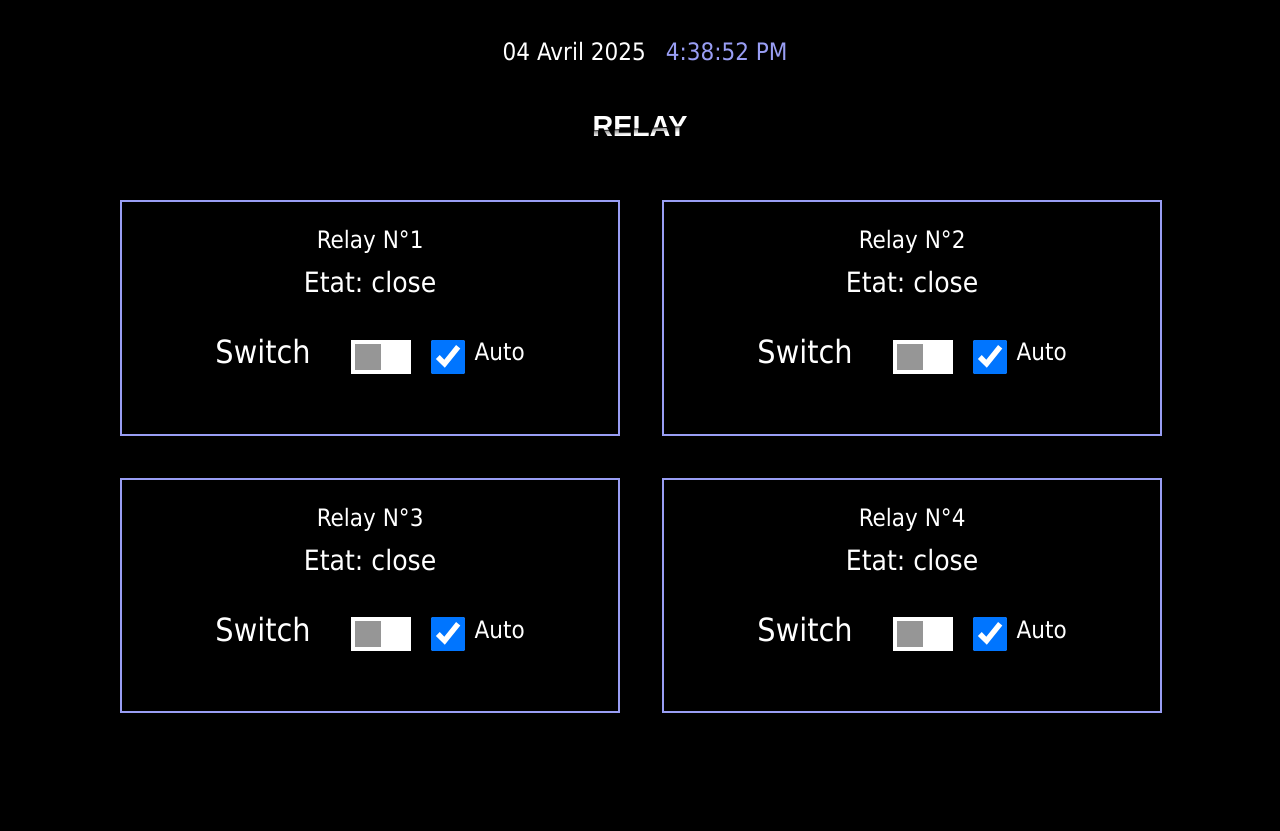
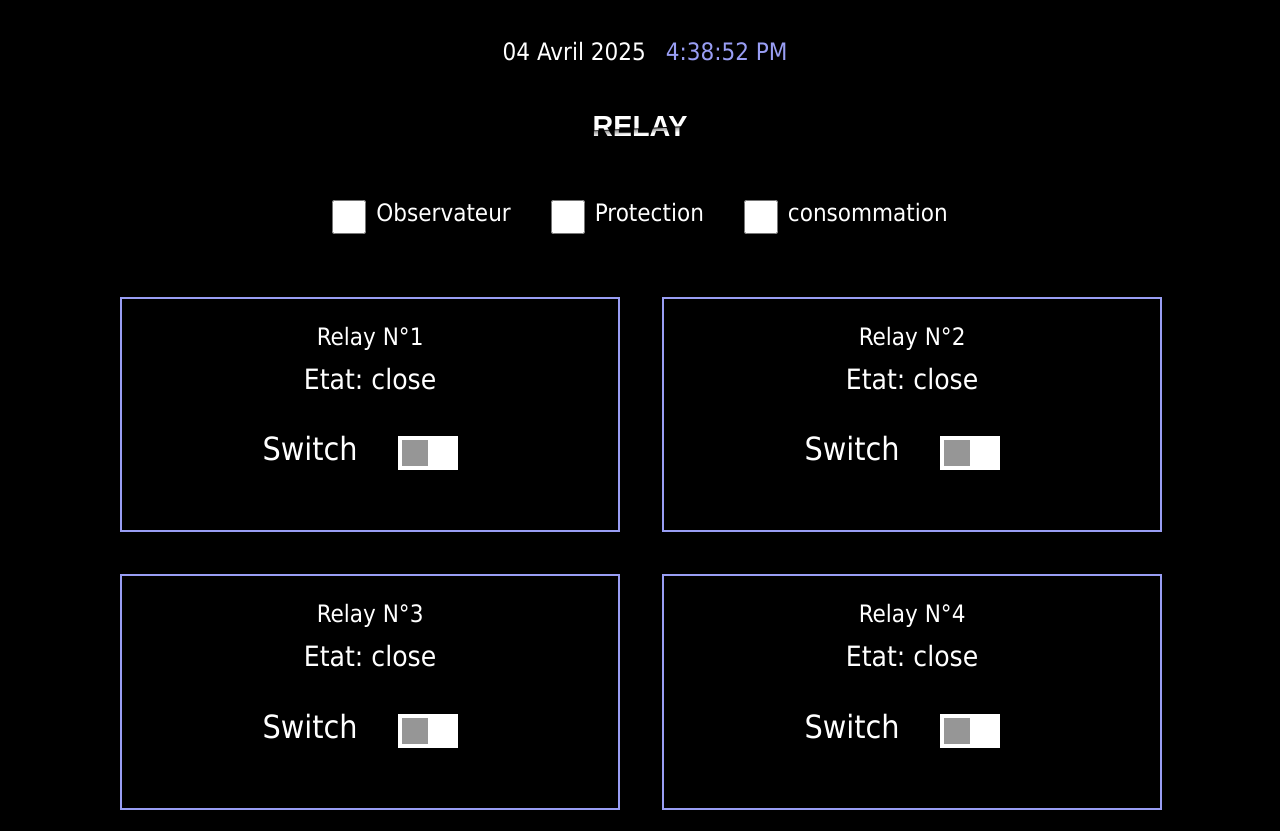
Before and after one commit to Inertie78/voltage_regulator, a Python web app: template flask/templates/relay.html in a window 1280 px wide. Shown: the part 215-1046 px from the top of the page. Before the commit the page ends 928 px from the top, so only its background shows below. Run offline with Jinja, Linux system fonts and the light colour scheme; the template is opened without the code that fills it, so the values that code supplies are empty.

Commit message:
Update flask avec les différents phase de controle

```diff
--- a/flask/main.py
+++ b/flask/main.py
@@ -19,6 +19,7 @@ def get_url(port):
 
     trav = HOST_IP.split('/')
     logging.info(f"The host IP address is: {trav[0]}")
+    trav[2] = trav[2].replace(':5000', '')
     return f"http://{trav[2]}:{port}"
 
 
--- a/flask/static/script_home.js
+++ b/flask/static/script_home.js
@@ -7,7 +7,7 @@ var month;
 var jour;
 
 
-var socket = io('http://192.168.1.202:5000');
+var socket = io(adress);
 
 document.addEventListener("DOMContentLoaded", (event) => {
   socket.on('connect', function() {
--- a/flask/templates/index.html
+++ b/flask/templates/index.html
@@ -22,7 +22,6 @@
       var adress = '{{_socketio_ip}}'
     </script>
     <script src="static/script_home.js"></script>
-
   </head>
 
   <body>
--- a/flask/templates/relay.html
+++ b/flask/templates/relay.html
@@ -7,6 +7,21 @@
     <div class="top">Relay</div>
     <div class="bottom" aria-hidden="true">Relay</div>
   </section>
+</div>
+
+<div class="configuInput">
+  <div class="configuInput">
+    <input type="checkbox" class="class_box" id="au_ob" name="au_ob" value="Bike">
+    <h4 for="au_ob">Observateur</h4>
+  </div>
+  <div class="configuInput">
+    <input type="checkbox" class="class_box" id="au_pr" name="au_pr" value="Bike">
+    <h4 for="au_pr">Protection </h4>
+  </div>
+  <div class="configuInput">
+    <input type="checkbox" class="class_box" id="au_co" name="au_co" value="Bike">
+    <h4 for="au_co">consommation</h4>
+  </div>
 </div>
 
 <div class="table-container">
@@ -23,8 +38,6 @@
                   <input type="checkbox" id="rs_01" name="rs_01">
                   <span class="slider"></span>
                 </label>
-                <input type="checkbox" class="class_box" id="au_rs_01" name="au_rs_01" value="Bike" checked>
-                <h4 for="au_rs_01">Auto</h4>
               </div>
             </fieldset>
           </td>
@@ -39,8 +52,6 @@
                 <input type="checkbox" id="rs_02" name="rs_02">
                 <span class="slider"></span>
               </label>
-              <input type="checkbox" class="class_box" id="au_rs_02" name="au_rs_02" checked>
-              <h4 for="au_rs_02">Auto</h4>
             </div>
           </fieldset>
         </td>
@@ -57,10 +68,7 @@
                   <input type="checkbox" id="rs_03" name="rs_03">
                   <span class="slider"></span>
                 </label>
-                <input type="checkbox" class="class_box" id="au_rs_03" name="au_rs_03" checked>
-                <h4 for="au_rs_03">Auto</h4>
               </div>
-
             </fieldset>
           </td>
         </th>
@@ -74,8 +82,6 @@
                 <input type="checkbox" id="rs_04" name="rs_04">
                 <span class="slider"></span>
               </label>
-              <input type="checkbox" class="class_box" id="au_rs_04" name="au_rs_04" checked>
-              <h4 for="au_rs_04">Auto</h4>
             </div>
           </fieldset>
         </td>
--- a/script/relayState.json
+++ b/script/relayState.json
@@ -1 +1 @@
-{"rs_01": false, "au_rs_01": false, "rs_02": false, "au_rs_02": false, "rs_03": false, "au_rs_03": false, "rs_04": false, "au_rs_04": false}
+{"rs_01": false, "rs_02": false, "rs_03": false, "rs_04": false, "au_co": false, "au_pr": false, "au_ob": true}
```
Also changed, not shown: flask/static/script_relay.js (+34 -4 lines), script/main.py (+8 -5 lines).
